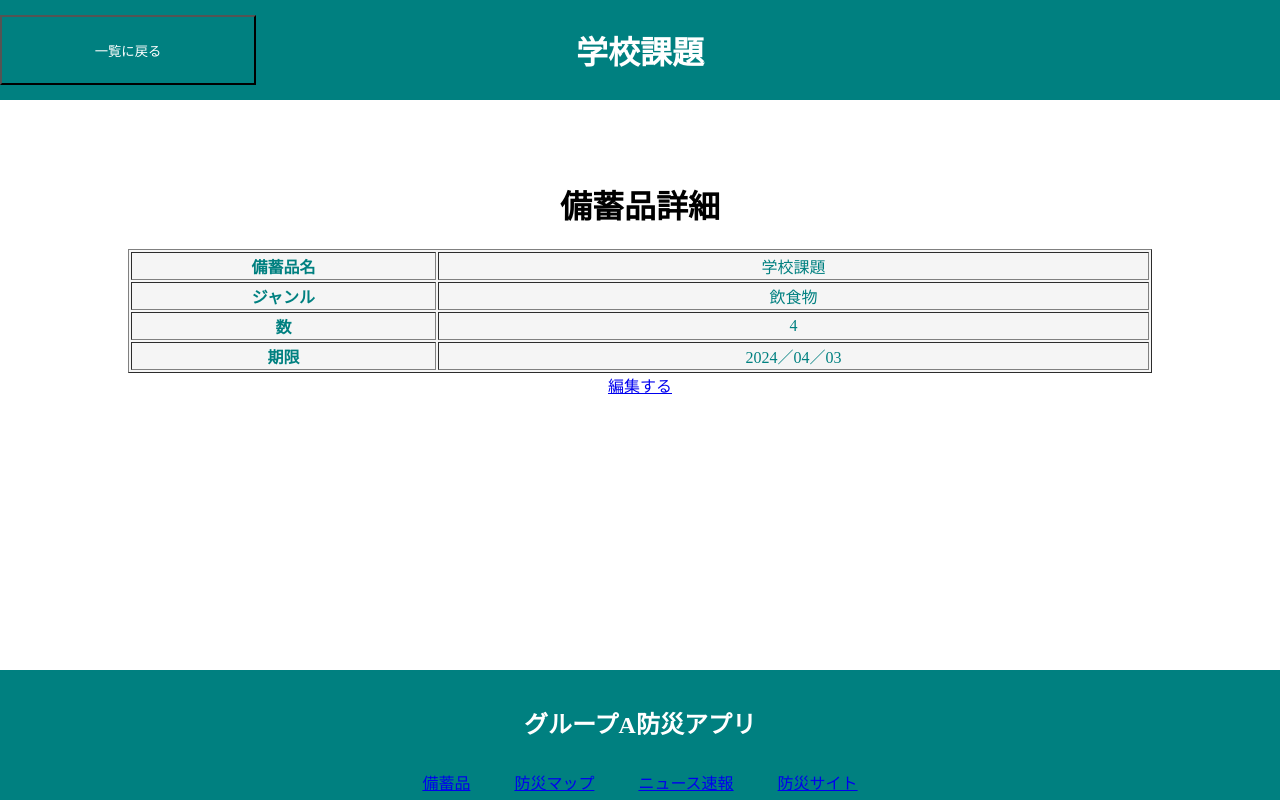
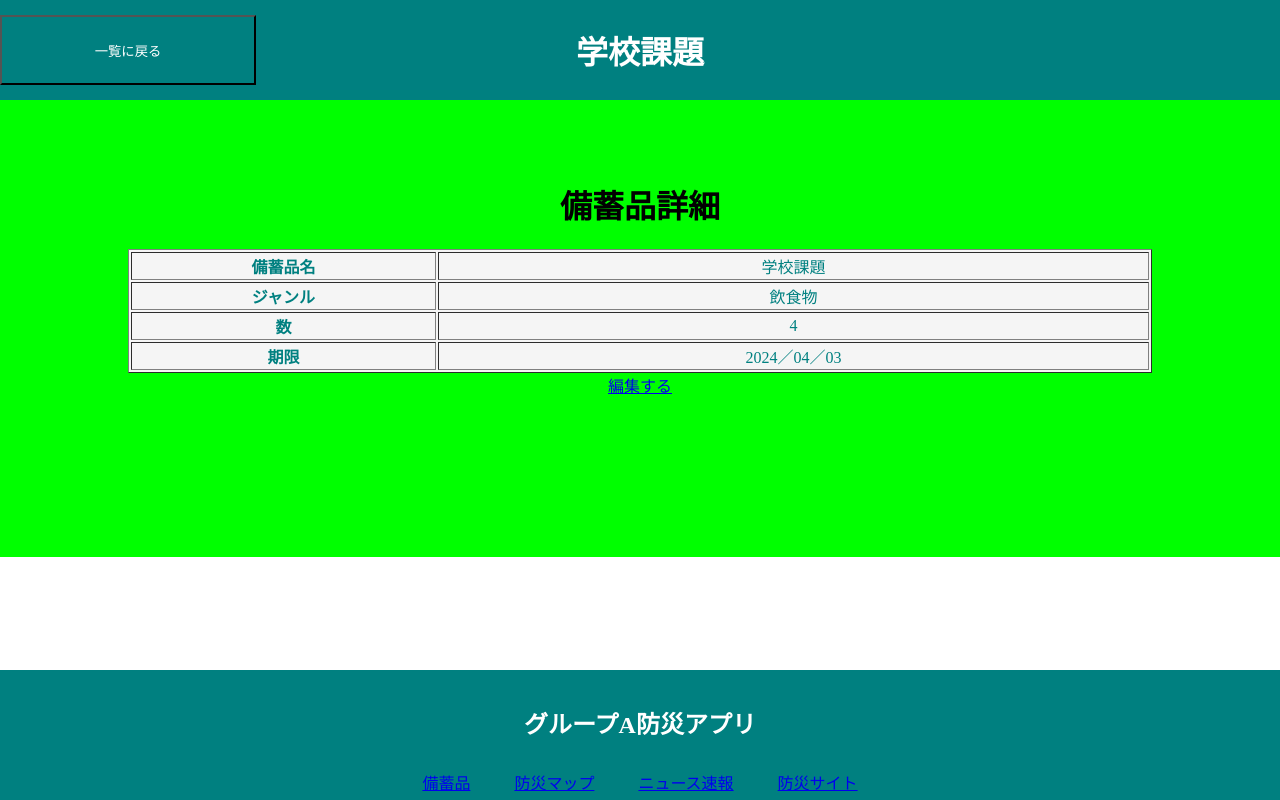
Before and after one commit to Kta0000/kk_appdeve, a Flask app: page /detail/1 in a window 1280 px wide. Run offline with Flask 2, Linux system fonts and the light colour scheme; data comes from the database, SQL or seed files in the repository.

Commit message:
detailのcssを変更

```diff
--- a/templates/detail.html
+++ b/templates/detail.html
@@ -6,7 +6,12 @@
     <title>備蓄品詳細</title>
     <meta name="viewport" content="width=device-width, initial-scale=1">
     <meta http-equiv="X-UA-Compatible" content="IE=edge">
-
+    <style>
+      main{
+        background-color: #00ff00
+      }
+    </style>
+    </style>
   </head>
 
   <body>
```
